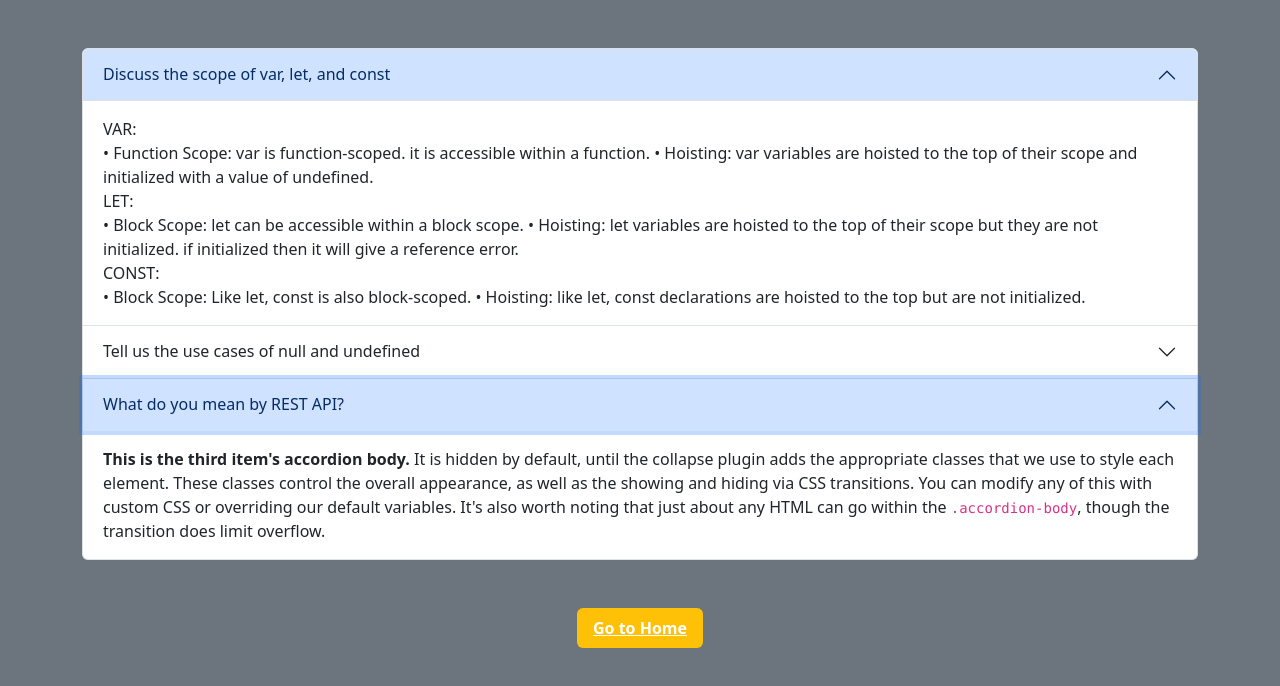
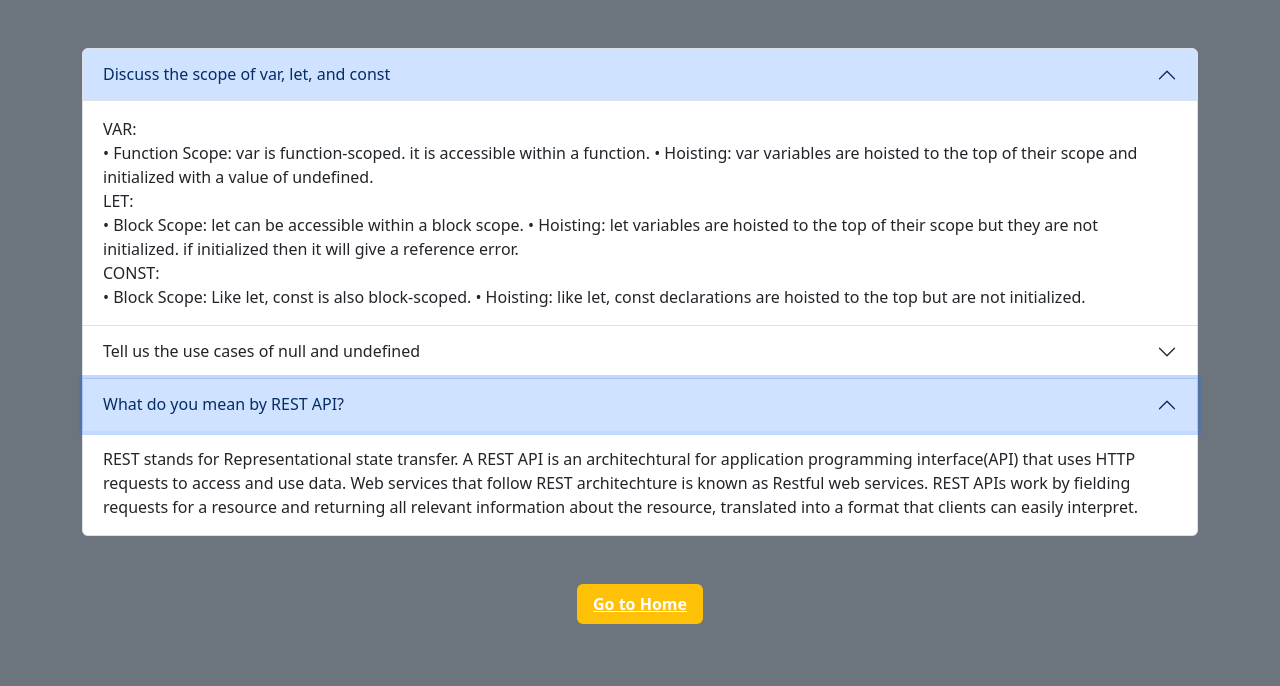
Before and after one commit to shadullah/SS-media-JS-w-2, a plain HTML site: page Blog.html in a window 1280 px wide. Both pictures are taken after a click on the button "What do you mean by REST API?". Drawn offline with nearby package versions, Linux system fonts and the light colour scheme.

Commit message:
blog page done

```diff
--- a/Blog.html
+++ b/Blog.html
@@ -58,7 +58,7 @@
               </h2>
               <div id="panelsStayOpen-collapseThree" class="accordion-collapse collapse">
                 <div class="accordion-body">
-                  <strong>This is the third item's accordion body.</strong> It is hidden by default, until the collapse plugin adds the appropriate classes that we use to style each element. These classes control the overall appearance, as well as the showing and hiding via CSS transitions. You can modify any of this with custom CSS or overriding our default variables. It's also worth noting that just about any HTML can go within the <code>.accordion-body</code>, though the transition does limit overflow.
+                  REST stands for Representational state transfer. A REST API is an architechtural for application programming interface(API) that uses HTTP requests to access and use data. Web services that follow REST architechture is known as Restful web services. REST APIs work by fielding requests for a resource and returning all relevant information about the resource, translated into a format that clients can easily interpret.
                 </div>
               </div>
             </div>
```
